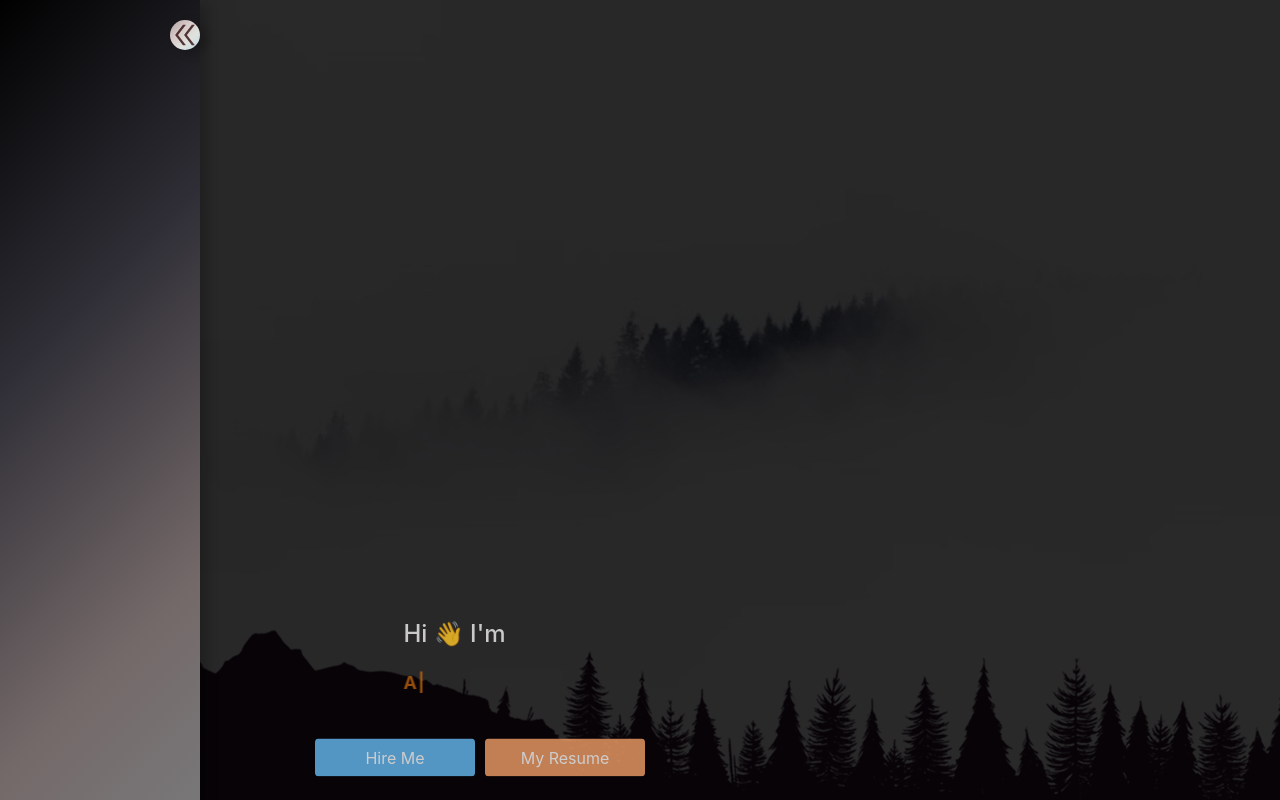
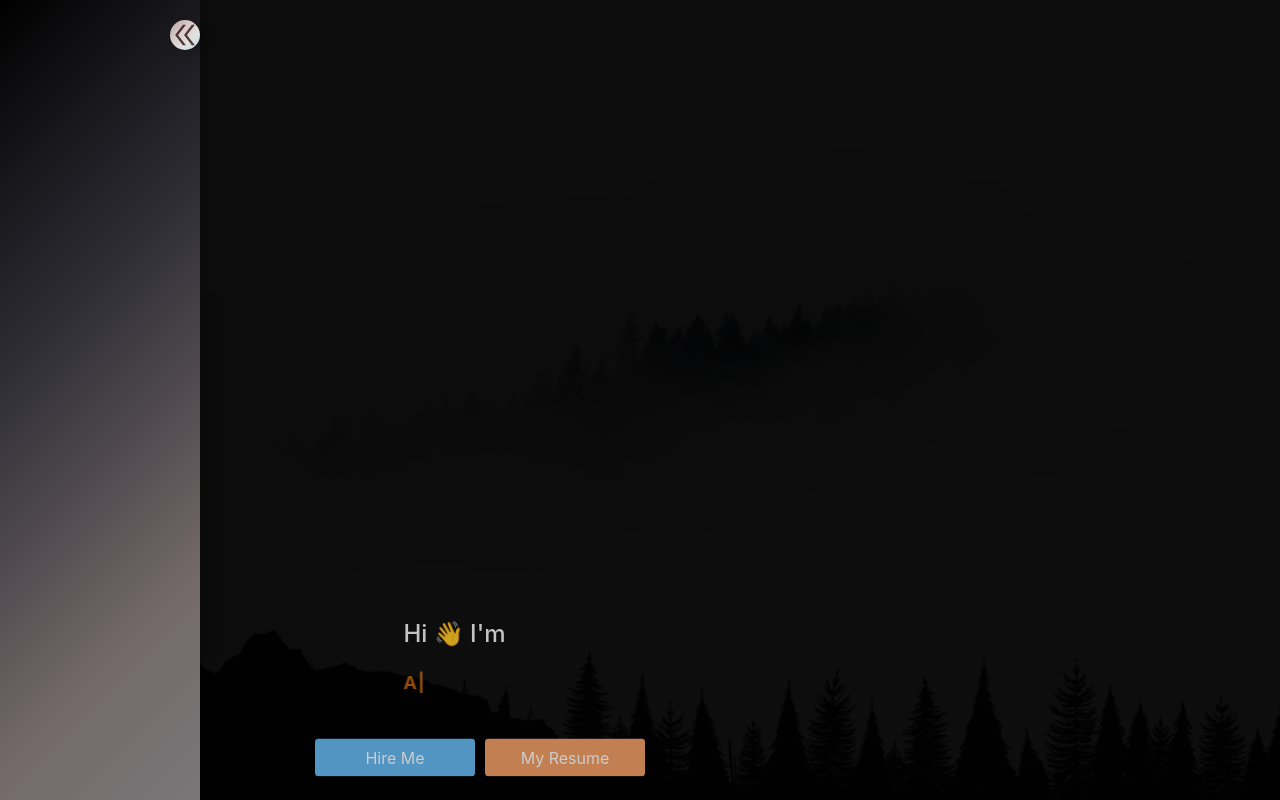
Before and after one commit to AnkitDimri4/Portfolio, a React (Create React App) app in the folder client/: page / in a window 1280 px wide. Shown: the top 800 px of the page. Built offline with nearby package versions, Linux system fonts and the light colour scheme; no server answers.

Commit message:
Refactor parallax styles and improve responsiveness

```diff
--- a/client/src/pages/Welcome/Welcome.css
+++ b/client/src/pages/Welcome/Welcome.css
@@ -1,44 +1,31 @@
-/* =========Layer========= */
+/* ========= Parallax Layer ========= */
 
 .parallax {
   background-image: url(../../assets/images/About/phot.jpg);
-  color: #ecdddd #4e2a0d;
-  /* background-color: #FEDCC8; */
-  /* filter: grayscale(100%); */
-  /* filter: sepia(60%); */
-  /* filter: invert(20%); */
-  filter: brightness(10%);
-  /* filter: contrast(200%); */
-  /* filter: blur(13px); */
-  perspective: 100px;
   background-size: cover;
   background-position: center;
   background-repeat: no-repeat;
   background-attachment: fixed;
-  height: 100%;
+  filter: brightness(10%);
+  perspective: 100px;
+  color: #ecdddd;
   overflow-x: hidden;
   overflow-y: auto;
   position: absolute;
   top: 0;
   left: 0;
   right: 0;
+  height: 100%;
 }
-.parallax__layer {
+
+.parallax__layer img {
+  display: block;
   position: absolute;
-  top: 0;
-  right: 0;
   bottom: 0;
-  left: 0;
-
-  img {
-    display: block;
-    position: absolute;
-    bottom: 0;
-  }
 }
 
 .parallax__cover {
-  background: #2d112b;
+  background: #070307;
   display: block;
   position: absolute;
   top: 100%;
@@ -48,10 +35,10 @@
   z-index: 2;
 }
 
+/* ===== Responsive Brightness & Cover Height ===== */
 @media (max-width: 600px) {
   .parallax {
     height: 80%;
-    width: 100%;
     filter: brightness(35%);
   }
   .parallax__cover {
@@ -59,10 +46,9 @@
   }
 }
 
-@media screen and (min-width: 601px) and (max-width: 767px) {
+@media (min-width: 601px) and (max-width: 767px) {
   .parallax {
     height: 90%;
-    width: 100%;
     filter: brightness(28%);
   }
   .parallax__cover {
@@ -70,20 +56,17 @@
   }
 }
 
-@media screen and (min-width: 768px) and (max-width: 991px) {
+@media (min-width: 768px) and (max-width: 991px) {
   .parallax {
-    height: 100%;
-    width: 100%;
     filter: brightness(24%);
   }
   .parallax__cover {
     height: 400px;
   }
 }
-@media screen and (min-width: 992px) and (max-width: 1199px) {
+
+@media (min-width: 992px) and (max-width: 1199px) {
   .parallax {
-    height: 100%;
-    width: 100%;
     filter: brightness(20%);
   }
   .parallax__cover {
@@ -91,11 +74,9 @@
   }
 }
 
-@media screen and (min-width: 1200px) and (max-width: 1617px) {
+@media (min-width: 1200px) {
   .parallax {
-    height: 100%;
-    width: 100%;
-    filter: brightness(16%);
+    filter: brightness(5%);
   }
   .parallax__cover {
     height: 470px;
```
